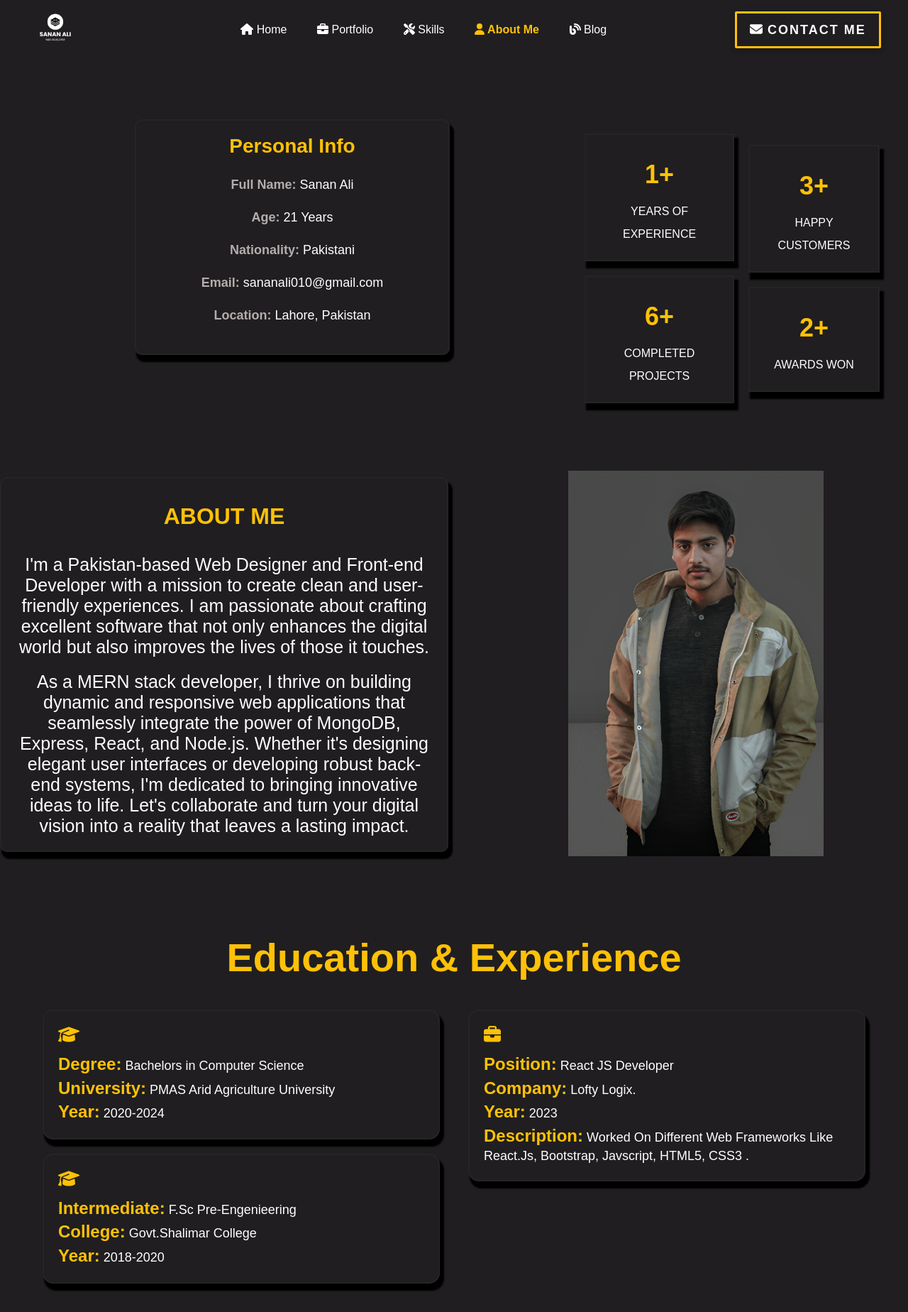
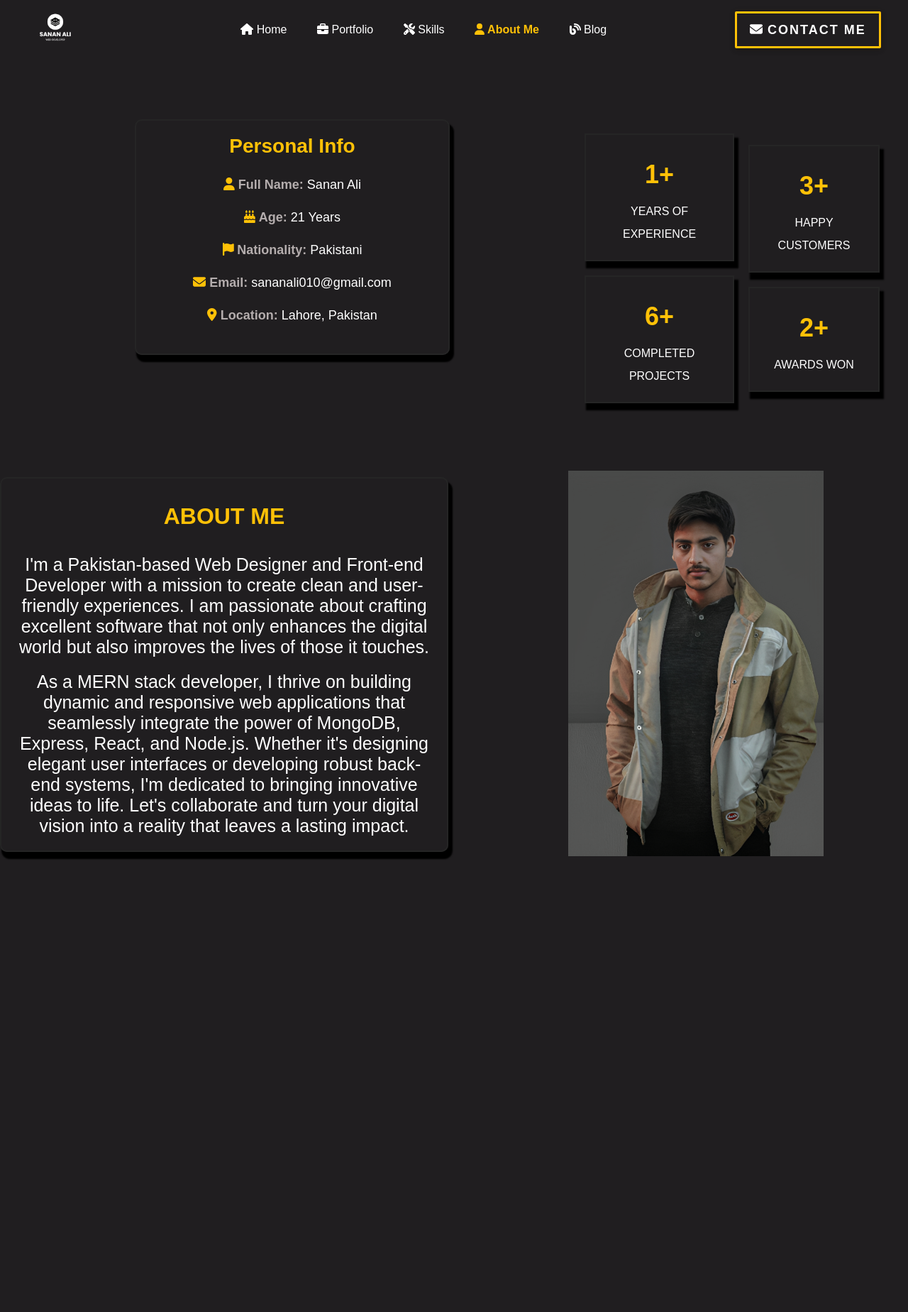
Before and after one commit to Sananali01/My-Portfolio, a React (Create React App) app: page /AboutMe in a window 1280 px wide. Shown: the whole page at 71% size. After the commit the page ends 1315 px from the top, so only its background shows below. Built offline with nearby package versions, Linux system fonts and the light colour scheme.

Commit message:
Update AboutMe.jsx

```diff
--- a/src/Pages/AboutMe.jsx
+++ b/src/Pages/AboutMe.jsx
@@ -7,6 +7,7 @@ import {
 } from "@fortawesome/free-solid-svg-icons";
 import { Helmet } from 'react-helmet';
 import aboutFavicon from "../images/ab.png"
+import { faUser, faBirthdayCake, faFlag, faEnvelope, faMapMarkerAlt } from "@fortawesome/free-solid-svg-icons";
 
 
 export default function Me() {
@@ -77,23 +78,39 @@ export default function Me() {
             <div className="custom-info-content">
             <ul className="custom-info-list">
               <li>
-                  <span className="custom-info-title">Full Name:</span> Sanan
-                  Ali
+                <span className="custom-info-icon">
+                  <FontAwesomeIcon icon={faUser} style={{ color: "#ffc107" }}  />
+                </span>
+                &nbsp;
+                <span className="custom-info-title">Full Name:</span> Sanan Ali
               </li>
               <li>
+                <span className="custom-info-icon">
+                  <FontAwesomeIcon icon={faBirthdayCake} style={{ color: "#ffc107" }}  />
+                </span>
+                &nbsp;
                 <span className="custom-info-title">Age:</span> 21 Years
               </li>
               <li>
-                  <span className="custom-info-title">Nationality:</span>{" "}
-                  Pakistani
+                <span className="custom-info-icon">
+                  <FontAwesomeIcon icon={faFlag} style={{ color: "#ffc107" }}  />
+                </span>
+                &nbsp;
+                <span className="custom-info-title">Nationality:</span> Pakistani
               </li>
               <li>
-                  <span className="custom-info-title">Email:</span>{" "}
-                  sananali010@gmail.com
+                <span className="custom-info-icon">
+                  <FontAwesomeIcon icon={faEnvelope} style={{ color: "#ffc107" }} />
+                </span>
+                &nbsp;
+                <span className="custom-info-title">Email:</span> sananali010@gmail.com
               </li>
               <li>
-                  <span className="custom-info-title">Location:</span> Lahore,
-                  Pakistan
+                <span className="custom-info-icon">
+                  <FontAwesomeIcon icon={faMapMarkerAlt}  style={{ color: "#ffc107" }} />
+                </span>
+                &nbsp;
+                <span className="custom-info-title">Location:</span> Lahore, Pakistan
               </li>
             </ul>
           </div>
@@ -150,64 +167,6 @@ export default function Me() {
             <img src={image} alt="About Me" />
           </div>
         </section>
-        <section
-          id="EducationExperience"
-          className="education-experience--section"
-        >
-          <h1 className="education-experience--main-title">
-            Education & Experience
-          </h1>
-          <div className="education-experience--box">
-            <div className="education-experience--column">
-              <div className="education-experience--item">
-                <div className="item-icon">
-                  <FontAwesomeIcon icon={faGraduationCap} />
-                </div>
-
-                <p className="item-details">
-                  <span className="span">Degree:</span> Bachelors in Computer
-                  Science
-                  <br />
-                  <span className="span">University:</span> PMAS Arid
-                  Agriculture University
-                  <br />
-                  <span className="span">Year:</span> 2020-2024
-                </p>
-              </div>
-              <div className="education-experience--item">
-                <div className="item-icon">
-                  <FontAwesomeIcon icon={faGraduationCap} />
-                </div>
-                <p className="item-details">
-                  <span className="span">Intermediate:</span> F.Sc
-                  Pre-Engenieering
-                  <br />
-                  <span className="span">College:</span> Govt.Shalimar College
-                  <br />
-                  <span className="span">Year:</span> 2018-2020
-                </p>
-              </div>
-            </div>
-            <div className="education-experience--column">
-              <div className="education-experience--item">
-                <div className="item-icon">
-                  <FontAwesomeIcon icon={faBriefcase} />
-                </div>
-                <p className="item-details">
-                  <span className="span">Position:</span> React JS Developer
-                  <br />
-                  <span className="span">Company:</span> Lofty Logix.
-                  <br />
-                  <span className="span">Year:</span> 2023
-                  <br />
-                  <span className="span">Description:</span> Worked On Different
-                  Web Frameworks Like React.Js, Bootstrap, Javscript, HTML5,
-                  CSS3 .
-                </p>
-              </div>
-            </div>
-          </div>
-        </section>
       </section>
     </>
   );
```
Lines whose indentation alone changed are shown as unchanged.
